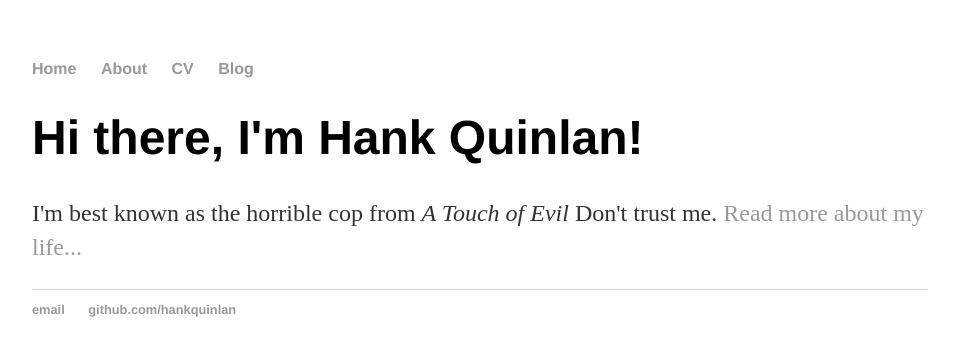
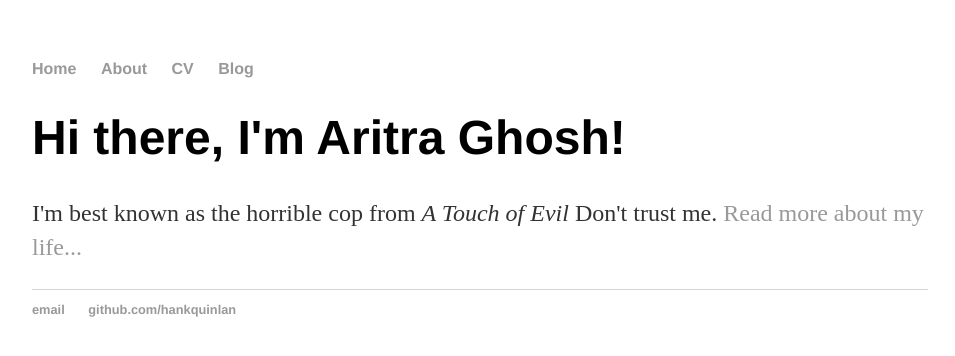
Before and after one commit to aritraghosh/aritraghosh.github.io, a Jekyll site: the page built from index.html, in a window 1280 px wide. Shown: the top 356 px of the page, without its empty margins (160-1115 px from the left). Built offline with Jekyll 4.4.1, drawn with Linux system fonts in a browser that asks for light colours.

Commit message:
Update index.html

```diff
--- a/index.html
+++ b/index.html
@@ -3,6 +3,6 @@ layout: default
 title: Hank Quinlan, Horrible Cop
 ---
 <div class="blurb">
-	<h1>Hi there, I'm Hank Quinlan!</h1>
+	<h1>Hi there, I'm Aritra Ghosh!</h1>
 	<p>I'm best known as the horrible cop from <em>A Touch of Evil</em> Don't trust me. <a href="/about">Read more about my life...</a></p>
 </div><!-- /.blurb -->
```
